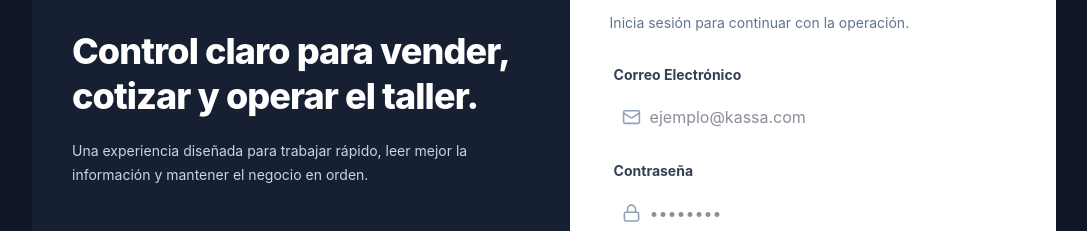
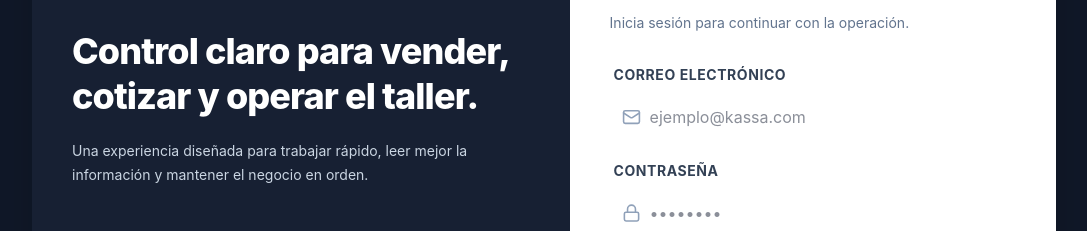
Before and after one commit to JeanGoP/Kassa, a React (Vite) app in the folder TPV.Frontend/: page /login in a window 1280 px wide. Shown: the part 277-508 px from the top of the page, without its empty margins (96-1183 px from the left). Built offline with nearby package versions, Linux system fonts and the light colour scheme; no server answers.

Commit message:
Unifica etiquetas de formularios en mayusculas

```diff
--- a/TPV.Frontend/src/index.css
+++ b/TPV.Frontend/src/index.css
@@ -240,6 +240,7 @@
     font-weight: 800;
     letter-spacing: 0.02em;
     margin-bottom: 0.4rem;
+    text-transform: uppercase;
   }
 
   .k-form-control,
@@ -311,6 +312,24 @@
   .k-login-card label {
     color: #334155;
     font-weight: 700;
+  }
+
+  .k-workspace label:not(.flex):not(.inline-flex),
+  .k-workspace label.block,
+  .k-workspace label > span:first-child,
+  .k-login-card label {
+    letter-spacing: 0.04em;
+    text-transform: uppercase;
+  }
+
+  .k-workspace label input,
+  .k-workspace label select,
+  .k-workspace label textarea,
+  .k-login-card label input,
+  .k-login-card label select,
+  .k-login-card label textarea {
+    letter-spacing: 0;
+    text-transform: none;
   }
 
   .k-workspace table {
```
